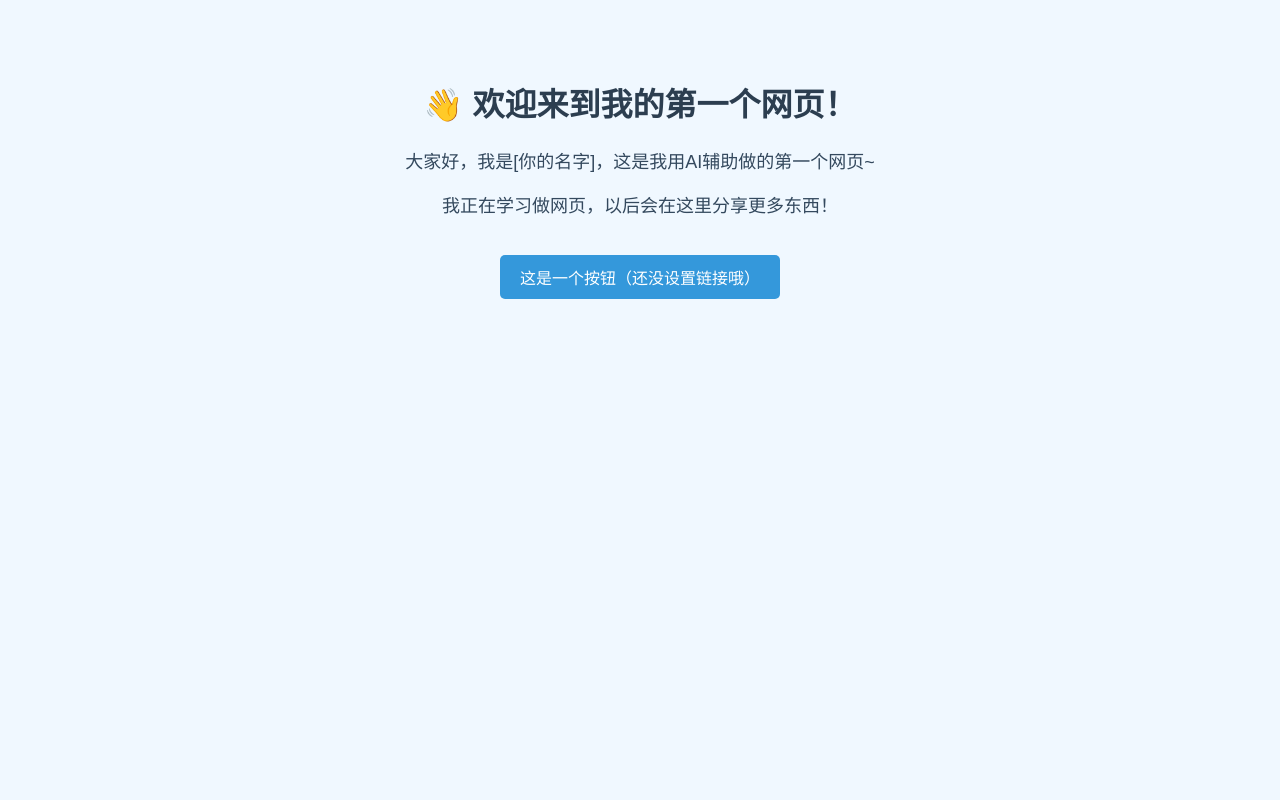
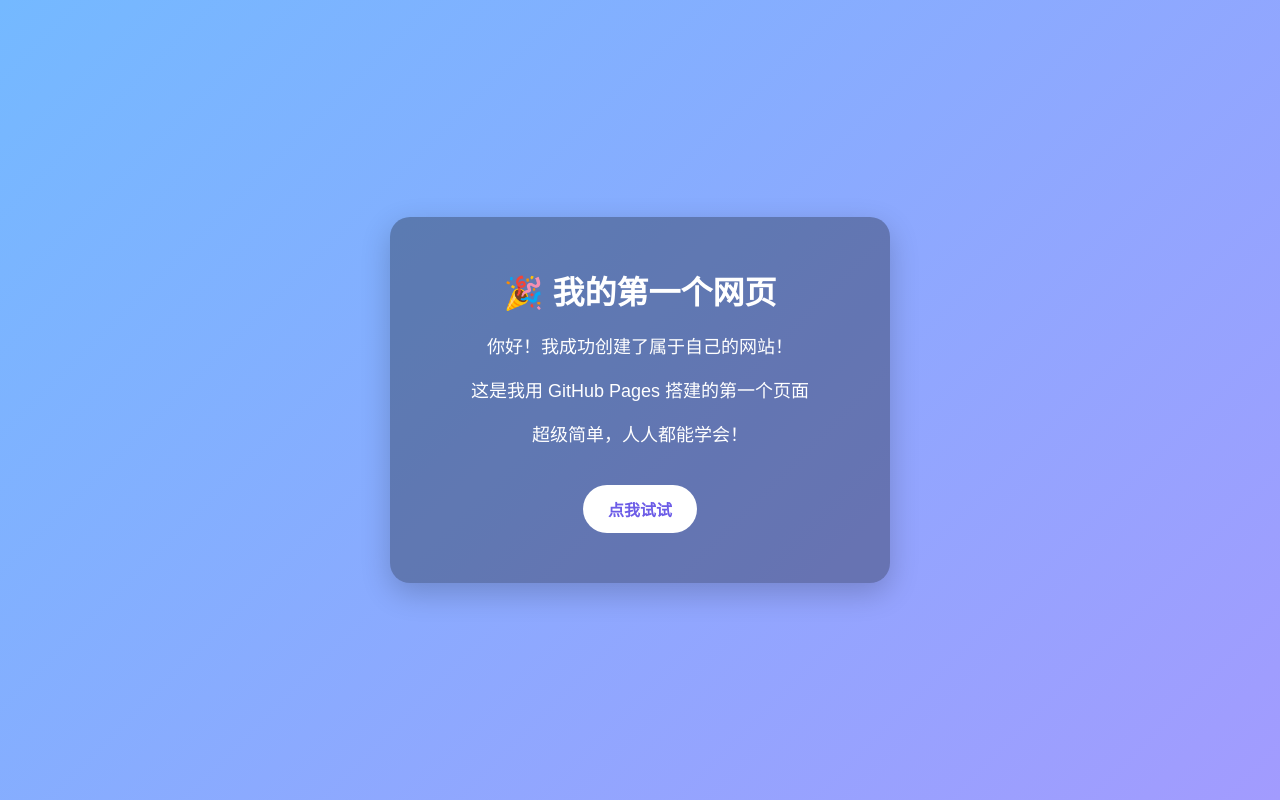
Before and after one commit to Jayhou860825/Jayhou860825.github.io, a plain HTML site: page index.html in a window 1280 px wide. Drawn offline with Linux system fonts and the light colour scheme.

Commit message:
Add files via upload

```diff
--- a/index.html
+++ b/index.html
@@ -3,37 +3,66 @@
 <head>
     <meta charset="UTF-8">
     <meta name="viewport" content="width=device-width, initial-scale=1.0">
-    <title>我的第一个小网页</title>
+    <title>我的第一个网页</title>
     <style>
-        /* 简单美化一下页面 */
+        * {
+            margin: 0;
+            padding: 0;
+            box-sizing: border-box;
+        }
+
         body {
-            font-family: "微软雅黑", sans-serif;
-            background-color: #f0f8ff;
+            font-family: "Microsoft YaHei", sans-serif;
+            background: linear-gradient(135deg, #74b9ff, #a29bfe);
+            min-height: 100vh;
+            display: flex;
+            justify-content: center;
+            align-items: center;
+            color: white;
             text-align: center;
-            padding-top: 50px;
+            padding: 20px;
         }
+
+        .box {
+            background: rgba(0, 0, 0, 0.3);
+            padding: 50px 30px;
+            border-radius: 20px;
+            box-shadow: 0 10px 30px rgba(0,0,0,0.2);
+            max-width: 500px;
+            width: 100%;
+        }
+
         h1 {
-            color: #2c3e50;
+            font-size: 32px;
+            margin-bottom: 20px;
         }
+
         p {
             font-size: 18px;
-            color: #34495e;
+            margin-bottom: 15px;
+            line-height: 1.6;
         }
+
         .btn {
             display: inline-block;
             margin-top: 20px;
-            padding: 10px 20px;
-            background-color: #3498db;
-            color: white;
+            padding: 12px 25px;
+            background: #fff;
+            color: #6c5ce7;
+            border-radius: 30px;
             text-decoration: none;
-            border-radius: 5px;
+            font-weight: bold;
+            font-size: 16px;
         }
     </style>
 </head>
 <body>
-    <h1>👋 欢迎来到我的第一个网页！</h1>
-    <p>大家好，我是[你的名字]，这是我用AI辅助做的第一个网页~</p>
-    <p>我正在学习做网页，以后会在这里分享更多东西！</p>
-    <a href="#" class="btn">这是一个按钮（还没设置链接哦）</a>
+    <div class="box">
+        <h1>🎉 我的第一个网页</h1>
+        <p>你好！我成功创建了属于自己的网站！</p>
+        <p>这是我用 GitHub Pages 搭建的第一个页面</p>
+        <p>超级简单，人人都能学会！</p>
+        <a href="#" class="btn">点我试试</a>
+    </div>
 </body>
 </html>
```
